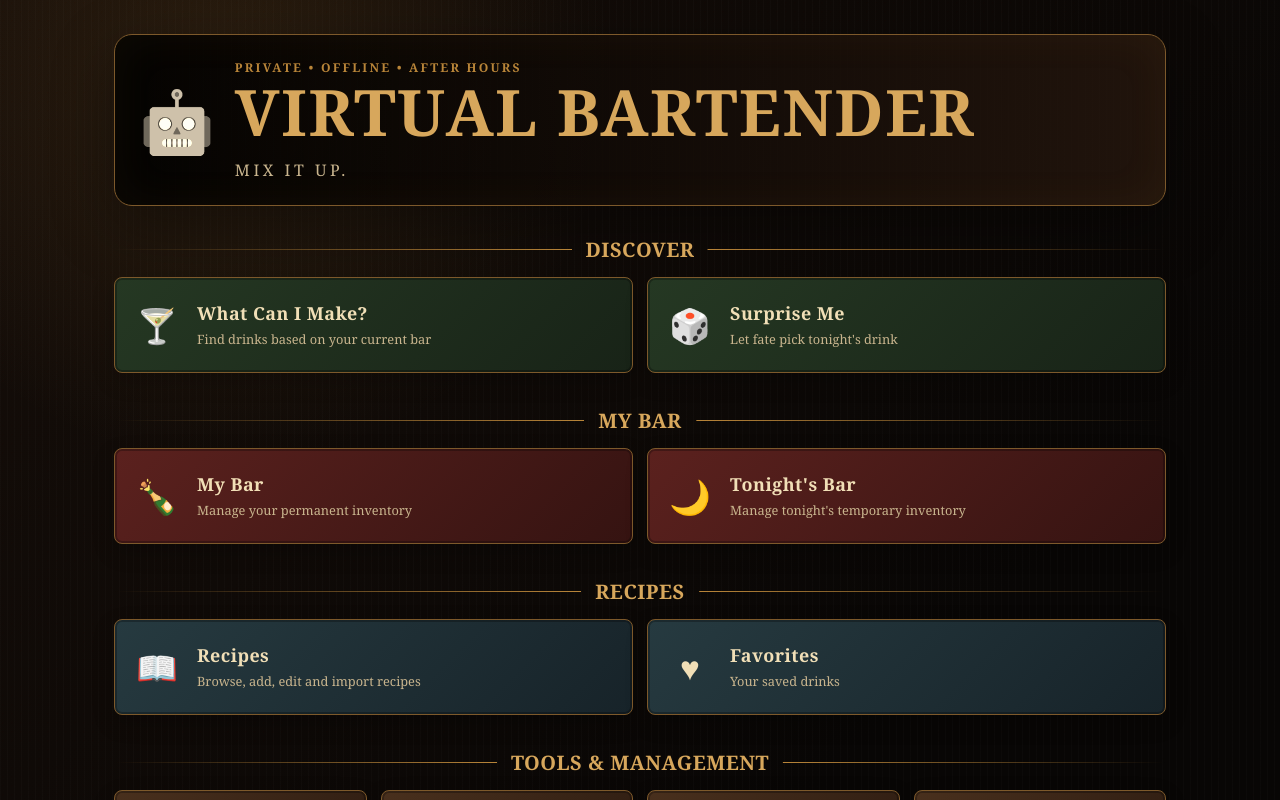
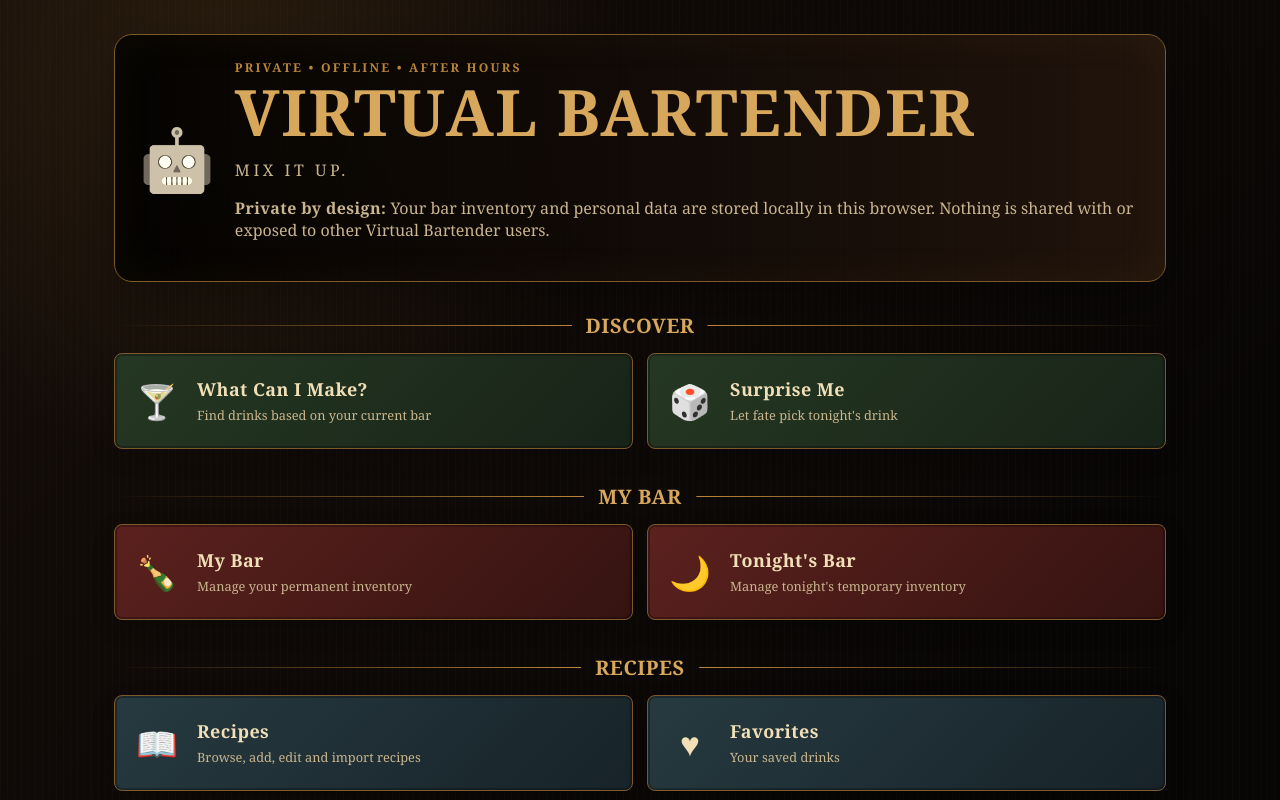
Before and after one commit to rpiammocan/virtual-bartender-web, a React (Vite) app: page / in a window 1280 px wide. Shown: the top 800 px of the page. Built offline with nearby package versions, Linux system fonts and the light colour scheme.

Commit message:
Add local privacy notice to home page

```diff
--- a/src/pages/HomePage.tsx
+++ b/src/pages/HomePage.tsx
@@ -45,6 +45,7 @@ export default function HomePage({ navigate }: Props) {
           <p className="eyebrow">Private • Offline • After Hours</p>
           <h1>Virtual Bartender</h1>
           <p className="subtitle">Mix it up.</p>
+          <p className="lede"><strong>Private by design:</strong> Your bar inventory and personal data are stored locally in this browser. Nothing is shared with or exposed to other Virtual Bartender users.</p>
         </div>
       </header>
 
```
